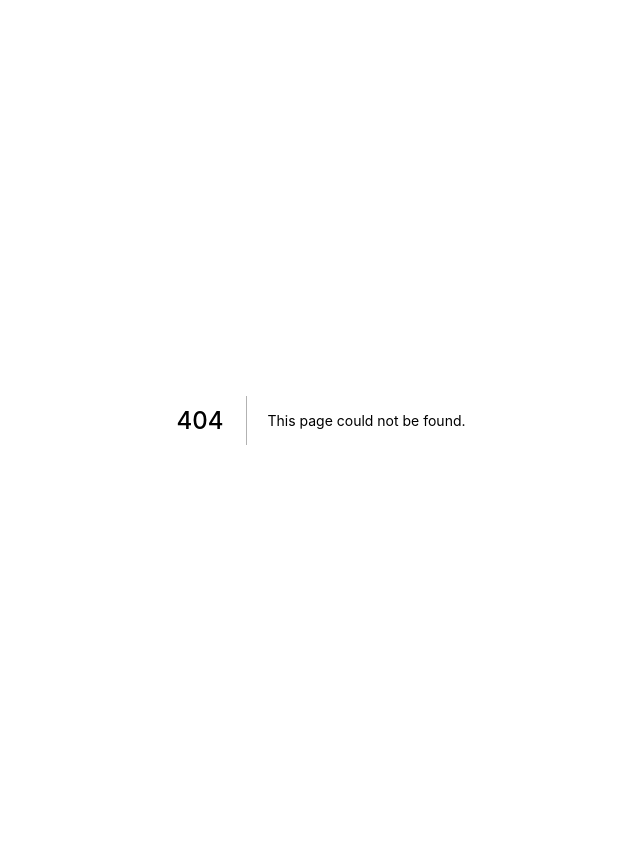
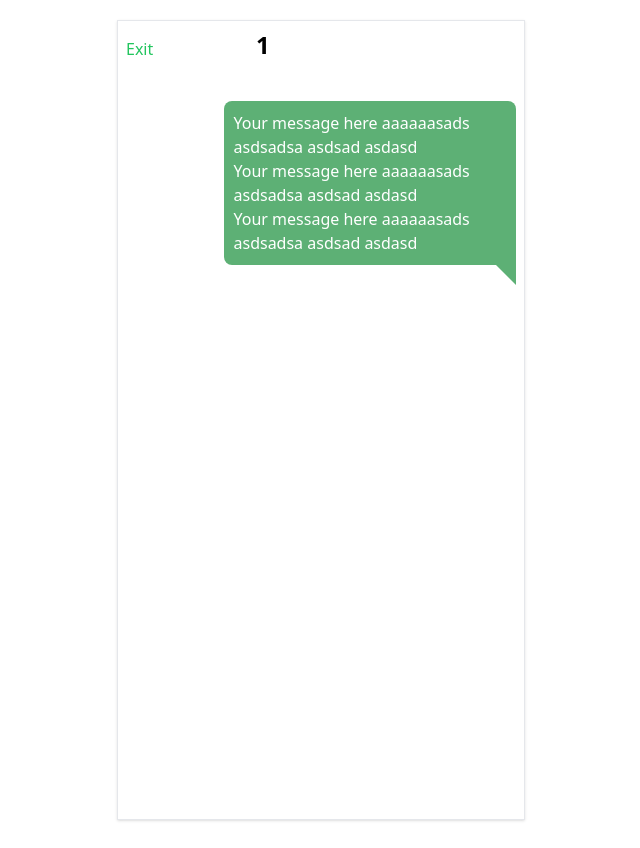
Before and after one commit to alhadirahman22/Chat-app-realtime-socket-reactjs-nodejs-express-nextjs, a Next.js app: page /1 in a window 1280 px wide. Before the commit this address had no page. Shown: the whole page, without its empty margins (319-959 px from the left). Built offline with nearby package versions, Linux system fonts and the light colour scheme.

Commit message:
feat: :sparkles: sender-self card

```diff
--- /dev/null
+++ b/pages/[pid].js
@@ -0,0 +1,35 @@
+import { useRouter } from 'next/router';
+const Chatting = () => {
+    const router = useRouter();
+    const { pid } = router.query;
+
+    return (
+        <>
+            <div className='border shadow p-2 min-h-screen'>
+                <div className="w-full flex ">
+                    <div className="w-1/3">
+                        <button type="button" className="text-green-500 align-middle py-2">Exit</button>
+                    </div>
+                    <div className="w-2/3">
+                        <h1 className="text-2xl font-bold">
+                            {pid}
+                        </h1>
+                    </div>
+
+                </div>
+                <div className='w-3/4 float-right'>
+                    <div className=" text-white mb-4 mt-8 sender-self ">
+                        <p>Your message here aaaaaasads  asdsadsa  asdsad  asdasd</p>
+                        <p>Your message here aaaaaasads  asdsadsa  asdsad  asdasd</p>
+                        <p>Your message here aaaaaasads  asdsadsa  asdsad  asdasd</p>
+                    </div>
+                </div>
+
+            </div>
+
+        </>
+    )
+}
+
+
+export default Chatting;
--- a/pages/index.js
+++ b/pages/index.js
@@ -48,8 +48,6 @@ const Login = () => {
             </div >
 
         </>
-
-
     )
 }
 
--- a/public/default/css/globals.scss
+++ b/public/default/css/globals.scss
@@ -5,3 +5,26 @@
     background-color: #F6F6F6;
     @apply border rounded w-full p-2;
 }
+
+.sender-self {
+    width: 100%;
+    display: inline-block;
+    position: relative;
+    height: auto;
+    background-color: #5DB075;
+    padding: 10px;
+    border-top-left-radius: 0.5rem;
+    border-top-right-radius: 0.5rem;
+    border-bottom-left-radius: 0.5rem;
+}
+
+.sender-self:after {
+    content: '';
+    position: absolute;
+    height: 0;
+    left: auto;
+    right: 0px;
+    bottom: -20px;
+    border: 12px solid;
+    border-color: #5DB075 #5DB075 transparent transparent;
+}
```
